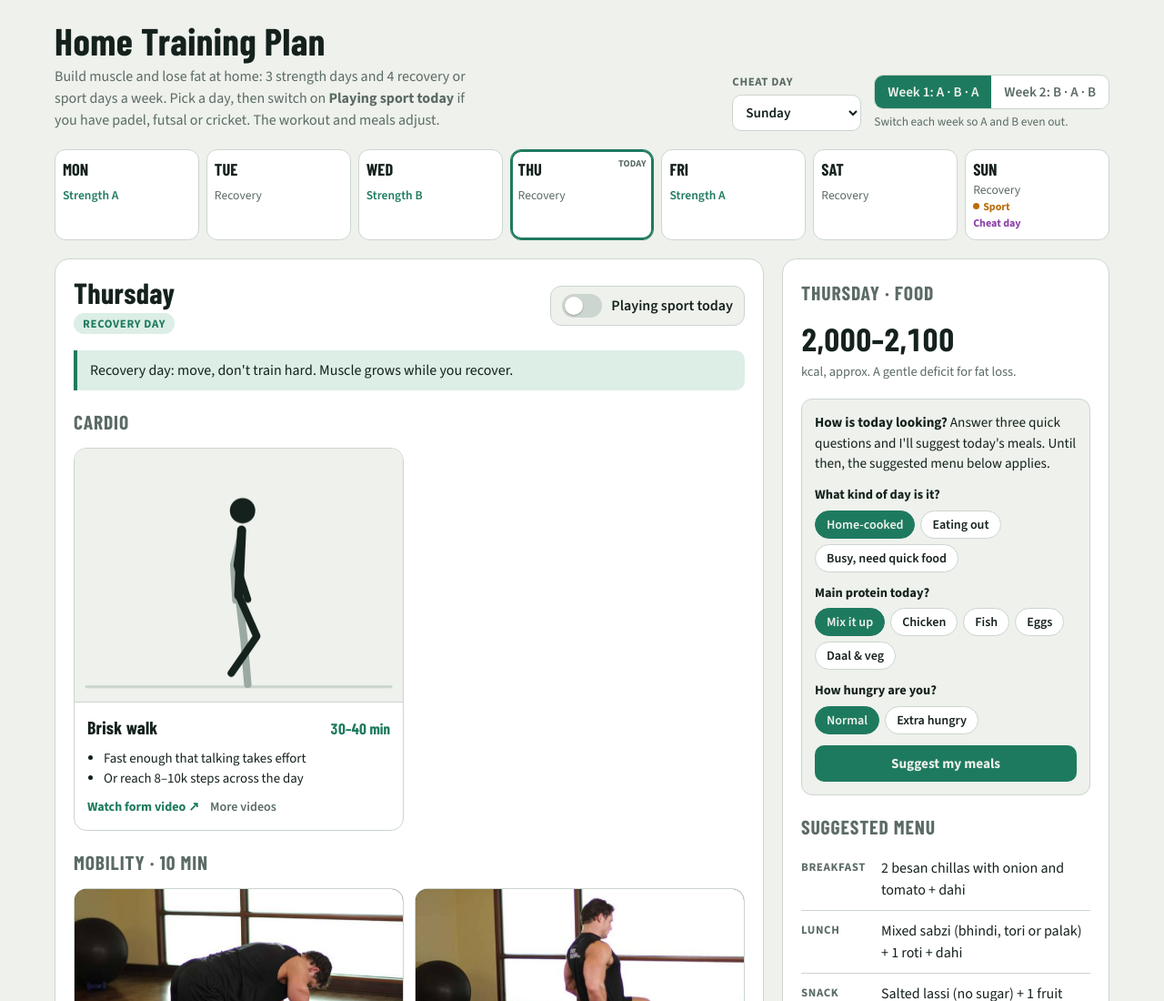
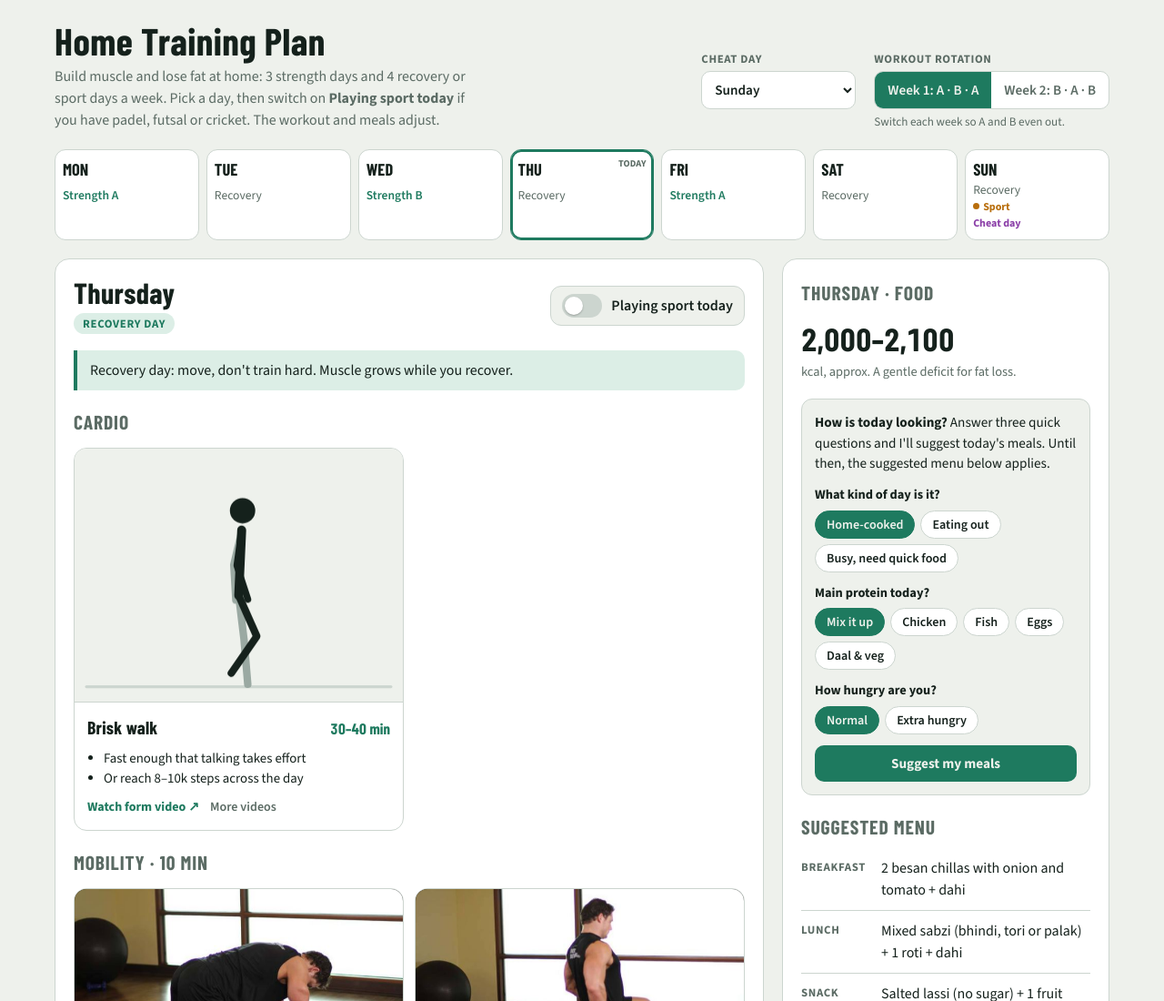
Before and after one commit to asad-03/home-training-plan, a plain HTML site: page index.html in a window 1280 px wide. Shown: the top 1100 px of the page at 91% size. Drawn offline with nearby package versions, Linux system fonts and the light colour scheme.

Commit message:
Update index.htmlAlign cheat day and workout rotation controls

```diff
--- a/index.html
+++ b/index.html
@@ -70,7 +70,7 @@ p{margin:0}
 .seg button{font:600 .95rem var(--body); color:var(--muted); background:none; border:0; padding:8px 14px; cursor:pointer}
 .seg button[aria-pressed="true"]{background:var(--accent); color:var(--bg)}
 .seg-wrap{display:grid; gap:4px}
-.seg-wrap small{color:var(--muted)}
+.seg-wrap small{color:var(--muted); font-size:.82rem}
 button:focus-visible, input:focus-visible + .track{outline:3px solid var(--accent); outline-offset:2px}
 
 .days{display:grid; grid-template-columns:repeat(7,minmax(0,1fr)); gap:8px}
@@ -174,10 +174,12 @@ body.locked{overflow:hidden}
 .sub{font-size:.85rem; color:var(--muted)}
 .pill.cheat{background:var(--cheat-soft); color:var(--cheat)}
 .day .ch{font-size:.75rem; font-weight:700; color:var(--cheat)}
-.settings{display:flex; flex-wrap:wrap; gap:14px; align-items:flex-end}
+.settings{display:flex; flex-wrap:wrap; gap:12px 20px; align-items:flex-start}
 .field{display:grid; gap:4px}
-.field label{font-size:.8rem; font-weight:700; text-transform:uppercase; letter-spacing:.05em; color:var(--muted)}
-.field select{font:600 .95rem var(--body); color:var(--ink); background:var(--surface); border:1px solid var(--line); border-radius:10px; padding:8px 10px}
+.field label, .flabel{font-size:.8rem; font-weight:700; text-transform:uppercase; letter-spacing:.05em; color:var(--muted)}
+.field select{font:600 .95rem var(--body); color:var(--ink); background:var(--surface); border:1px solid var(--line); border-radius:10px; padding:0 10px; height:42px; min-width:170px}
+.seg{height:42px}
+.seg button{height:100%}
 .foot{display:grid; grid-template-columns:repeat(auto-fit,minmax(260px,1fr)); gap:12px}
 .foot .panel{gap:8px}
 .foot p{font-size:.95rem}
@@ -217,8 +219,9 @@ body.locked{overflow:hidden}
           <option value="6">Sunday</option><option value="-1">None this week</option>
         </select>
       </div>
-      <div class="seg-wrap">
-        <div class="seg" role="group" aria-label="Week rotation">
+      <div class="field seg-wrap">
+        <span class="flabel" id="rotLabel">Workout rotation</span>
+        <div class="seg" role="group" aria-labelledby="rotLabel">
           <button id="wkA" type="button">Week 1: A · B · A</button>
           <button id="wkB" type="button">Week 2: B · A · B</button>
         </div>
```
